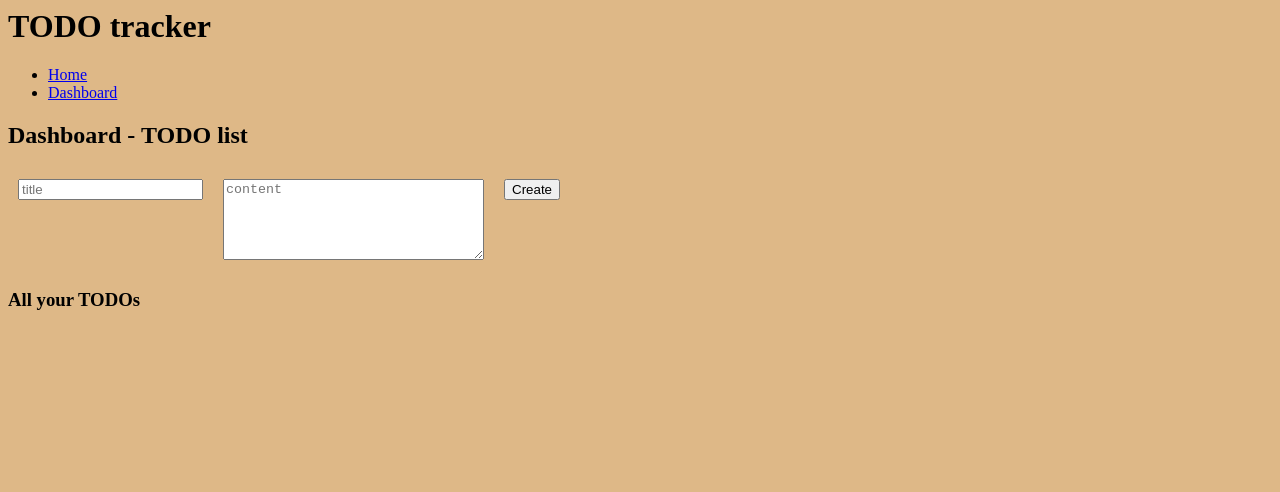
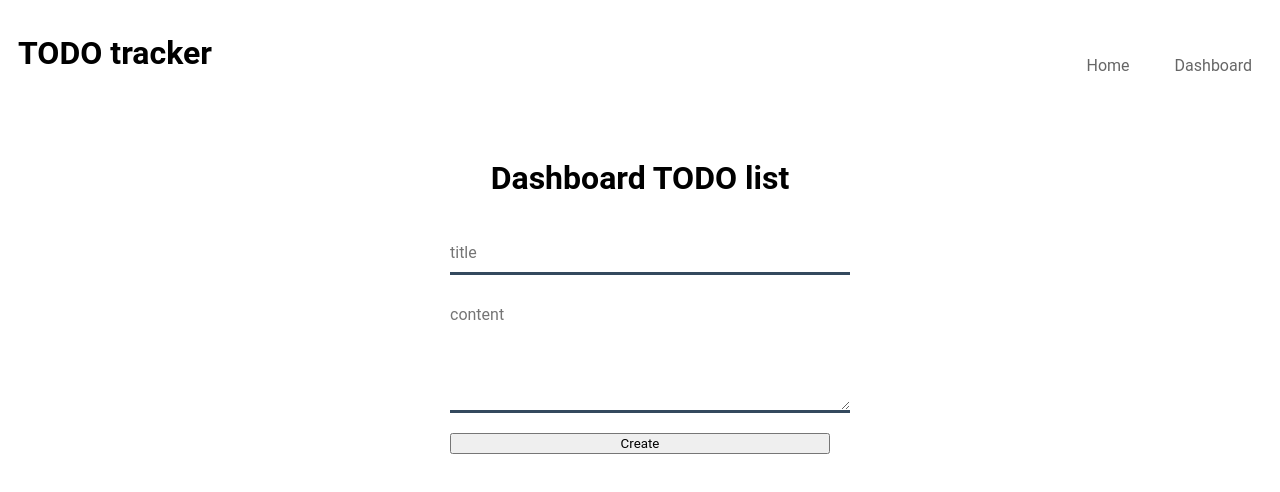
Before and after one commit to codefellows-seattle-javascript-401d19/28-todo-app, a React app in the folder lab-pedja/: page /dashboard in a window 1280 px wide. Built offline with nearby package versions, Linux system fonts and the light colour scheme.

Commit message:
adding some styling

```diff
--- a/lab-pedja/src/components/app/index.js
+++ b/lab-pedja/src/components/app/index.js
@@ -9,13 +9,13 @@ class App extends React.Component {
     return (
       <div className='app'>
         <BrowserRouter>
-          <div>
+          <div className='container'>
             <header>
-              <h1>TODO tracker </h1>
-              <nav>
+              <h1>TODO tracker</h1>
+              <nav className='vertical-nav'>
                 <ul>
-                  <li><Link to='/'>Home</Link></li>
-                  <li><Link to='/dashboard'>Dashboard</Link></li>
+                  <li><a><Link to='/'>Home</Link></a></li>
+                  <li><a><Link to='/dashboard'>Dashboard</Link></a></li>
                 </ul>
               </nav>
             </header>
--- a/lab-pedja/src/components/dashboard/index.js
+++ b/lab-pedja/src/components/dashboard/index.js
@@ -58,7 +58,7 @@ class Dashboard extends React.Component {
   render() {
     return (
       <div className='dashboard'>
-      <h2>Dashboard - TODO list</h2>
+      <h2>Dashboard TODO list</h2>
       <NoteForm handleComplete={this.handleAddNote} />
       <NoteList
         notes={this.state.notes}
--- a/lab-pedja/src/components/landing/index.js
+++ b/lab-pedja/src/components/landing/index.js
@@ -4,7 +4,6 @@ class Landing extends React.Component {
   render() {
     return (
       <div className='landing'>
-        <h2>TODO Tracker</h2>
         <p>
           TODO Tracker is a simple react app that lists everything that you have to do. By keeping such a list, you make sure that your tasks are written down all in one place so you don't forget anything important.
         </p>
--- a/lab-pedja/src/components/modal/index.js
+++ b/lab-pedja/src/components/modal/index.js
@@ -7,7 +7,7 @@ class Modal extends React.Component {
 
     return (
       <div className={showHideClassName}>
-        <button onClick={this.props.handleClose}>close</button>
+        <button className='close' onClick={this.props.handleClose}>close</button>
         <main className='modal-main'>
           {this.props.children}
         </main>
--- a/lab-pedja/src/components/modal/modal.scss
+++ b/lab-pedja/src/components/modal/modal.scss
@@ -2,16 +2,23 @@
   position: fixed;
   top: 0;
   left: 0;
+  z-index: 1;
   width:100%;
   height: 100%;
-  background: rgb(139, 54, 54);
+  overflow: auto;
+  background-color: rgb(0,0,0);
+  background-color: rgba(0,0,0,0.4);
 
   .modal-main{
     position:fixed;
-    background: white;
     top:50%;
     left:50%;
     transform: translate(-50%,-50%);
+    background-color: #fefefe;
+    margin: 0 auto;
+    padding: 20px;
+    border: 1px solid #888;
+    width: 50%;
   }
 }
 
@@ -22,3 +29,17 @@
 .display-none{
   display: none;
 }
+
+.close {
+  color: #aaa;
+  float: right;
+  font-size: 20px;
+  font-weight: bold;
+}
+
+.close:hover,
+.close:focus {
+  color: black;
+  text-decoration: none;
+  cursor: pointer;
+}
--- a/lab-pedja/src/components/note-form/index.js
+++ b/lab-pedja/src/components/note-form/index.js
@@ -59,7 +59,7 @@ class NoteForm extends React.Component {
           value={this.state.title}
           onChange={this.handleChange}
           />
-        <textarea
+        <textarea className='list-content'
           type='type'
           cols='30'
           rows='5'
--- a/lab-pedja/src/components/note-list/index.js
+++ b/lab-pedja/src/components/note-list/index.js
@@ -5,7 +5,6 @@ class NoteList extends React.Component {
   render() {
     return (
       <div>
-        <h3>All your TODOs</h3>
         <ul>
           {this.props.notes.map((note, index) => (
             <NoteItem
--- a/lab-pedja/src/style/main.scss
+++ b/lab-pedja/src/style/main.scss
@@ -1,13 +1,87 @@
+* {
+	font-family: 'Roboto', sans-serif;
+}
+
 body {
-  background-color: burlywood;
+  margin-top: 2em;
+  .dashboard {
+    width: 400px;
+    margin: 0 auto;
+    padding-top: 100px;
+    h2 {
+      text-align: center;
+      font-size: 2em;
+    }
+  }
+}
+
+.container h1 {
+	float: left;
+	width: auto;
+  margin: 2px 0;
+  padding-left: 10px;
+}
+
+header ul {
+	float: right;
+	padding: 0;
+	margin: 10px 0;
+}
+
+header li {
+	list-style-type: none;
+	display: inline-block;
+	padding-left: 5px;
+}
+
+header li a {
+	text-decoration: none;
+	display: block;
+	font-size: .8em;
+	color: #666;
+	padding: 7px 10px;
+	transition: all .1s;
+  font-family: 'Roboto', sans-serif;
+  font-size: 1em;
+}
+
+header li > a:hover {
+	background: #f7f7f7;
+	border-radius: .2em;
+	-webkit-box-shadow: inset 0 0 0 1px #ededed;
 }
 
 .note-form {
   display: flex;
-  flex-direction: row;
-  align-items: flex-start;
+  flex-direction: column;
+  input {
+    border:none;
+    border-bottom:3px solid #34495e;
+    padding:10px 0;
+    width:400px;
+    display:block;
+    font-size:16px;
+  }
+  .list-content {
+    width: 400px;
+    border: none;
+    border-bottom:3px solid #34495e;
+    padding: 10px 0;
+    font-size: 16px;
+    color: #555;
+    white-space: nowrap;
+    position: relative;
+    transition: border linear 0.2s, box-shadow linear 0.2s;
+  }
+  .list-content:hover {
+    border:3px solid #34495e;
+  }
 }
 
 .note-form > * {
   margin: 10px;
 }
+
+.landing {
+  padding: 100px;
+}
```
